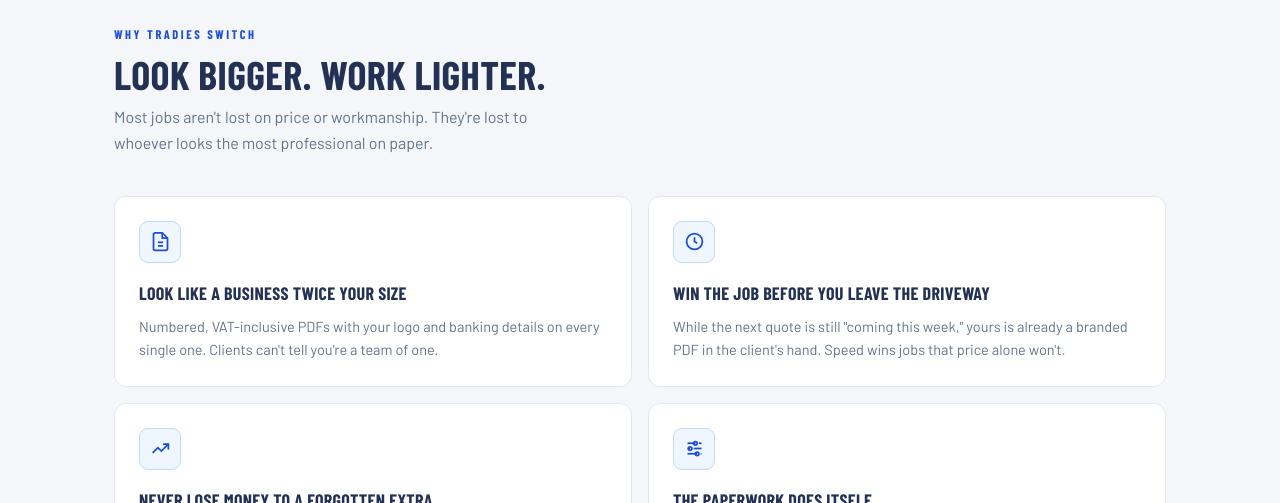
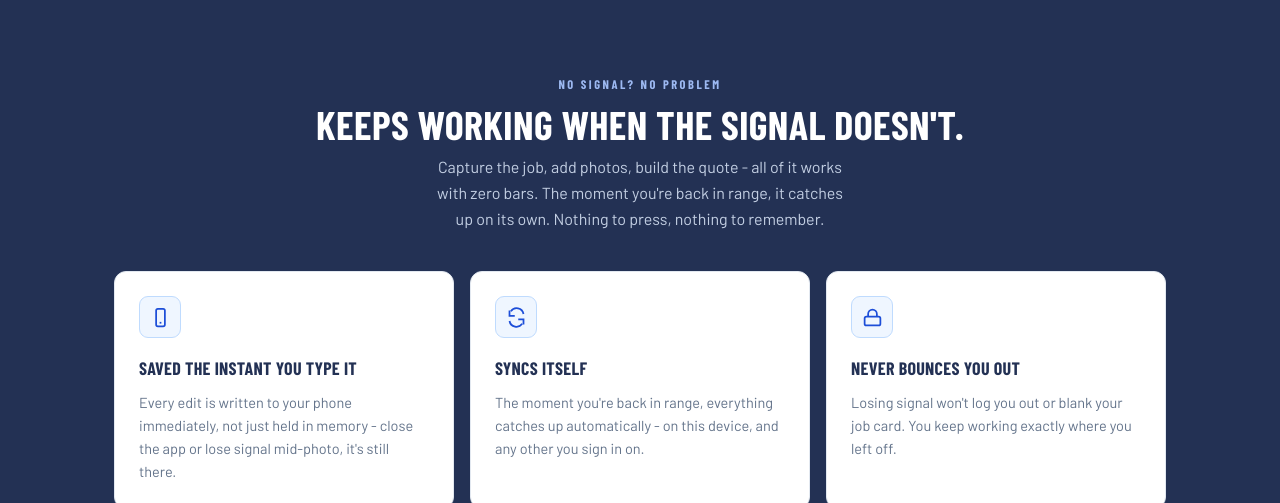
Before and after one commit to ST10403514/SiteWise, a website: page public/index.html in a window 1280 px wide. Shown: the part 2297-2800 px from the top of the page. Drawn offline with nearby package versions, Linux system fonts and the light colour scheme.

Commit message:
Landing page: scrolling trade ticker + a dedicated offline section
Trade ticker: a continuously scrolling strip under the hero listing all
15 real trade presets pulled from IndustryPresets.js, not placeholder
copy. Pure CSS animation, no library. Runs unconditionally (not gated on
prefers-reduced-motion) per explicit preference, since it's decorative
and the same trade list already exists as static text in the FAQ.

New "Works offline" section: added after Project Manager since the claim
covers both the quote flow and project tracking. Three concrete points -
saved instantly, syncs itself, never logs you out from lost signal - that
map directly to what was actually built this session, not marketing
fluff. Wired into nav, footer, and a new FAQ entry.

Also moved the tick-rule divider to sit after the ticker instead of
between the hero and ticker (both dark sections), where it was showing
through as an unwanted light seam - it now correctly marks the
dark-to-light transition into "How it works" like it originally did.

Co-Authored-By: Claude Sonnet 5 <noreply@anthropic.com>

```diff
--- a/public/index.html
+++ b/public/index.html
@@ -80,6 +80,13 @@
   .hero-sign { margin-top: 16px; font-size: 13px; color: #8fa2c2; }
   .hero-sign a { color: #9db9f2; text-decoration: underline; }
 
+  /* ---------- TRADE TICKER (scrolling strip under the hero) ---------- */
+  .trade-ticker { background: var(--navy-deep); overflow: hidden; padding: 13px 0; }
+  .trade-track { display: flex; width: max-content; gap: 26px; align-items: center; animation: ticker 42s linear infinite; }
+  .trade-track span { font-family: var(--font-display); font-weight: 600; text-transform: uppercase; letter-spacing: .5px; font-size: 12.5px; color: #b4c3dc; white-space: nowrap; }
+  .trade-track span.dot { color: var(--blue); font-size: 15px; }
+  @keyframes ticker { from { transform: translateX(0); } to { transform: translateX(-50%); } }
+
   /* ---------- SECTION SHELL ---------- */
   .sect { padding: clamp(52px,7vw,88px) 0; scroll-margin-top: 68px; }
   .sect.alt { background: var(--card); border-top: 1px solid var(--line); border-bottom: 1px solid var(--line); }
@@ -91,12 +98,20 @@
 
   /* ---------- BENEFITS ---------- */
   .benefits { display: grid; grid-template-columns: repeat(2, 1fr); gap: 16px; }
+  .benefits.cols-3 { grid-template-columns: repeat(3, 1fr); }
+  @media (max-width: 900px) { .benefits.cols-3 { grid-template-columns: 1fr; } }
   @media (max-width: 820px) { .benefits { grid-template-columns: 1fr; } }
   .benefit { background: var(--card); border: 1px solid var(--line); border-radius: 12px; padding: 24px; }
   .benefit .ic { width: 42px; height: 42px; border-radius: 9px; background: var(--blue-mist); border: 1px solid var(--blue-line); display: grid; place-items: center; margin-bottom: 16px; }
   .benefit .ic svg { width: 21px; height: 21px; stroke: var(--blue-ink); fill: none; stroke-width: 2; }
   .benefit h3 { font-family: var(--font-display); font-weight: 700; text-transform: uppercase; font-size: 18px; color: var(--navy); letter-spacing: .3px; }
   .benefit p { margin-top: 8px; color: var(--muted); font-size: 14.5px; }
+
+  /* ---------- OFFLINE ---------- */
+  .offline { background: var(--navy); color: #fff; }
+  .offline .shead .kick { color: #9db9f2; }
+  .offline .shead h2 { color: #fff; }
+  .offline .shead p { color: #c3cfe3; }
 
   /* ---------- STEP GRID (illustrated cards - replaces the old carousels) ---------- */
   .step-grid { display: grid; grid-template-columns: repeat(4, 1fr); gap: 18px; margin-top: 8px; }
@@ -172,6 +187,7 @@
     <button class="burger" id="burger" aria-label="Menu"><span></span></button>
     <div class="nav-links" id="navLinks">
       <a href="#how">How it works</a>
+      <a href="#offline">Works offline</a>
       <a href="#why">Why it works</a>
       <a href="#pricing">Pricing</a>
       <a href="#faq">FAQ</a>
@@ -194,6 +210,11 @@
     <p class="hero-sign">Already set up? <a href="/auth?mode=login">Sign in to your app</a></p>
   </div>
 </header>
+
+<!-- TRADE TICKER -->
+<div class="trade-ticker" aria-label="Trades SiteWise supports">
+  <div class="trade-track" id="tradeTrack"></div>
+</div>
 
 <div class="tick-rule"></div>
 
@@ -250,6 +271,34 @@
     </div>
     <div style="text-align:center; margin-top:32px">
       <a class="btn btn-primary" href="/auth?mode=signup">Get Started &rarr;</a>
+    </div>
+  </div>
+</section>
+
+<!-- OFFLINE -->
+<section class="sect offline" id="offline">
+  <div class="wrap">
+    <div class="shead mid reveal">
+      <span class="kick">No signal? No problem</span>
+      <h2>Keeps working when the signal doesn't.</h2>
+      <p>Capture the job, add photos, build the quote - all of it works with zero bars. The moment you're back in range, it catches up on its own. Nothing to press, nothing to remember.</p>
+    </div>
+    <div class="benefits cols-3 reveal">
+      <div class="benefit">
+        <div class="ic"><svg viewBox="0 0 24 24"><rect x="7" y="2" width="10" height="20" rx="2"/><line x1="11" y1="18" x2="13" y2="18"/></svg></div>
+        <h3>Saved the instant you type it</h3>
+        <p>Every edit is written to your phone immediately, not just held in memory - close the app or lose signal mid-photo, it's still there.</p>
+      </div>
+      <div class="benefit">
+        <div class="ic"><svg viewBox="0 0 24 24"><path d="M4 4v6h6M20 20v-6h-6"/><path d="M20 8a8 8 0 0 0-14.5-3M4 16a8 8 0 0 0 14.5 3"/></svg></div>
+        <h3>Syncs itself</h3>
+        <p>The moment you're back in range, everything catches up automatically - on this device, and any other you sign in on.</p>
+      </div>
+      <div class="benefit">
+        <div class="ic"><svg viewBox="0 0 24 24"><rect x="3" y="11" width="18" height="10" rx="2"/><path d="M7 11V8a5 5 0 0 1 10 0v3"/></svg></div>
+        <h3>Never bounces you out</h3>
+        <p>Losing signal won't log you out or blank your job card. You keep working exactly where you left off.</p>
+      </div>
     </div>
   </div>
 </section>
@@ -325,6 +374,7 @@
       <div class="fitem"><button class="fq">Do I need to install anything?</button><div class="fa"><p>No. SiteWise runs in your phone's browser, nothing from an app store. You can add it to your home screen so it opens like a normal app, but that's optional.</p></div></div>
       <div class="fitem"><button class="fq">Can I use my own logo and colours?</button><div class="fa"><p>Yes, that's the whole point. During setup you add your logo, pick a colour scheme, and enter your banking and VAT details. Everything the client sees is your brand.</p></div></div>
       <div class="fitem"><button class="fq">Which trades does it work for?</button><div class="fa"><p>Fifteen and counting, from painting and plumbing to solar, security, flooring and automotive, each with job types and methods in your trade's own language.</p></div></div>
+      <div class="fitem"><button class="fq">What happens if I lose signal on site?</button><div class="fa"><p>Nothing stops. Every job card, photo and edit is saved straight to your phone the moment you make it, so losing signal - or even closing the app - doesn't lose your work. The instant you're back in range, it syncs to your account on its own.</p></div></div>
       <div class="fitem"><button class="fq">Does it help once the client says yes?</button><div class="fa"><p>Yes. When a quote's accepted, one tap turns it into a tracked project: status, a total or split budget, expense and staff-wage logging with receipt photos, approved variations for extra work, and site progress photos - all linked back to the original job.</p></div></div>
       <div class="fitem"><button class="fq">What does it cost?</button><div class="fa"><p>Nothing while we're in beta. Get set up now, use it on real jobs, and help us shape it. We'll give early users plenty of notice before any paid plans arrive.</p></div></div>
       <div class="fitem"><button class="fq">Is my client data safe?</button><div class="fa"><p>Your account is protected with a secure sign-in, and each business only ever sees its own jobs and clients. We're building toward full POPIA compliance as we grow.</p></div></div>
@@ -347,7 +397,7 @@
     <div class="ft-top">
       <div class="ft-brand"><b>SiteWise</b><p>The branded app for trade businesses. Quote and report on site, then manage the job through to completion, all from the phone in your pocket.</p></div>
       <div class="ft-cols">
-        <div class="ft-col"><h4>Product</h4><a href="#how">How it works</a><a href="#why">Why it works</a><a href="#projects">Project manager</a><a href="#pricing">Pricing</a><a href="#faq">FAQ</a></div>
+        <div class="ft-col"><h4>Product</h4><a href="#how">How it works</a><a href="#projects">Project manager</a><a href="#offline">Works offline</a><a href="#why">Why it works</a><a href="#pricing">Pricing</a><a href="#faq">FAQ</a></div>
         <div class="ft-col"><h4>Account</h4><a href="/auth?mode=login">Sign in</a><a href="/auth?mode=signup">Create account</a></div>
         <div class="ft-col"><h4>Contact</h4><a href="mailto:hello@sitewise.co.za">hello@sitewise.co.za</a></div>
       </div>
@@ -357,6 +407,15 @@
 </footer>
 
 <script>
+  // trade ticker - the list is duplicated so the CSS animation (translateX
+  // to -50%) loops seamlessly instead of jumping at the end.
+  var TRADES = ['Painting & Decorating', 'Plumbing', 'Electrical', 'Roofing & Waterproofing',
+    'Building & Renovations', 'HVAC & Refrigeration', 'Landscaping', 'IT & Networking',
+    'Security & CCTV', 'Appliance Repair', 'Pest Control', 'Solar & Renewables',
+    'Flooring', 'Glazing & Aluminium', 'Automotive & Mechanical'];
+  var tradeHtml = TRADES.map(function (t) { return '<span>' + t + '</span><span class="dot" aria-hidden="true">&middot;</span>'; }).join('');
+  document.getElementById('tradeTrack').innerHTML = tradeHtml + tradeHtml;
+
   // burger
   var burger = document.getElementById('burger'), links = document.getElementById('navLinks');
   burger.addEventListener('click', function () { links.classList.toggle('open'); });
```
